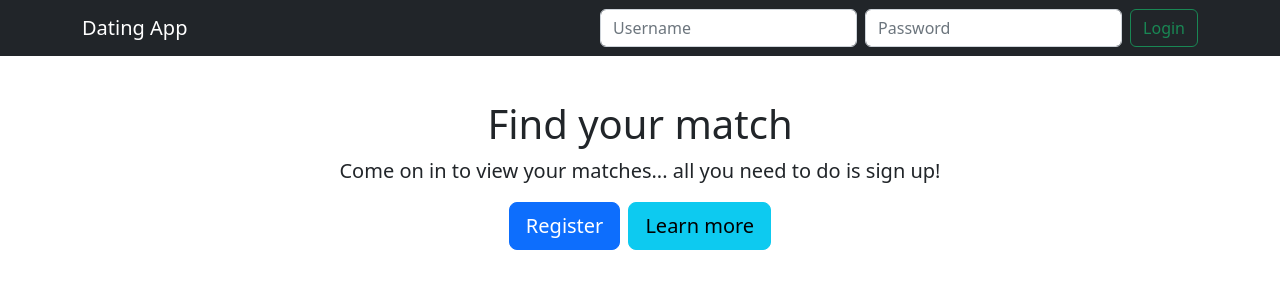
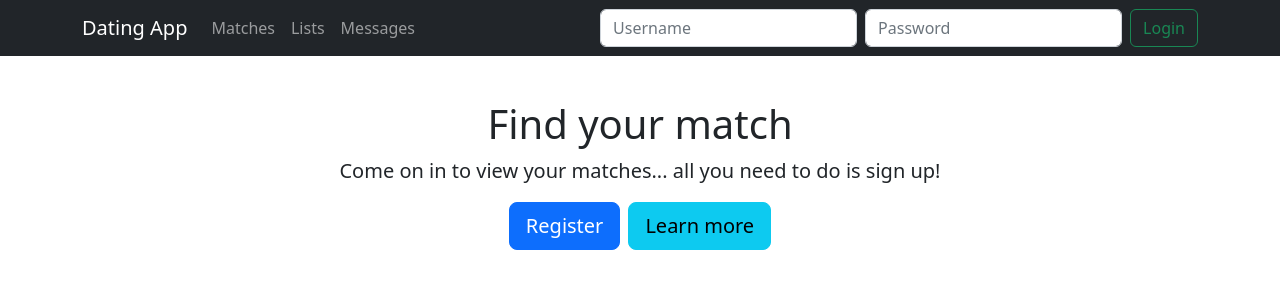
Before and after one commit to Guilderm/DatingApp, an Angular app in the folder Frontend/: page / in a window 1280 px wide. Shown: the top 300 px of the page. Built offline with nearby package versions, Linux system fonts and the light colour scheme; no server answers.

Commit message:
End of Lesson 68 - all working

```diff
--- a/Frontend/src/app/app-routing.module.ts
+++ b/Frontend/src/app/app-routing.module.ts
@@ -5,10 +5,11 @@ import { ListsComponent } from './lists/lists.component';
 import { MessagesComponent } from './messages/messages.component';
 import {MemberListComponent} from "./members/member-list/member-list.component";
 import {MemberDetailComponent} from "./members/member-detail/member-detail.component";
+import {AuthGuard} from "./_guards/auth.guard";
 
 const routes: Routes = [
   {path: '', component: HomeComponent},
-  {path: 'members', component: MemberListComponent},
+  {path: 'members', component: MemberListComponent, canActivate: [AuthGuard]},
   {path: 'members/:id', component: MemberDetailComponent},
   {path: 'lists', component: ListsComponent},
   {path: 'messages', component: MessagesComponent},
--- a/Frontend/src/app/nav/nav.component.html
+++ b/Frontend/src/app/nav/nav.component.html
@@ -2,7 +2,7 @@
   <div class="container">
     <a class="navbar-brand" routerLink= "/home" routerLinkActive="active">Dating App</a>
 
-    <ul *ngIf="accountService.currentUser$ | async" class="navbar-nav me-auto mb-2 mb-md-0">
+    <ul class="navbar-nav me-auto mb-2 mb-md-0">
       <li class="nav-item">
         <a class="nav-link" routerLink= "/members" routerLinkActive="active">Matches</a>
       </li>
```
